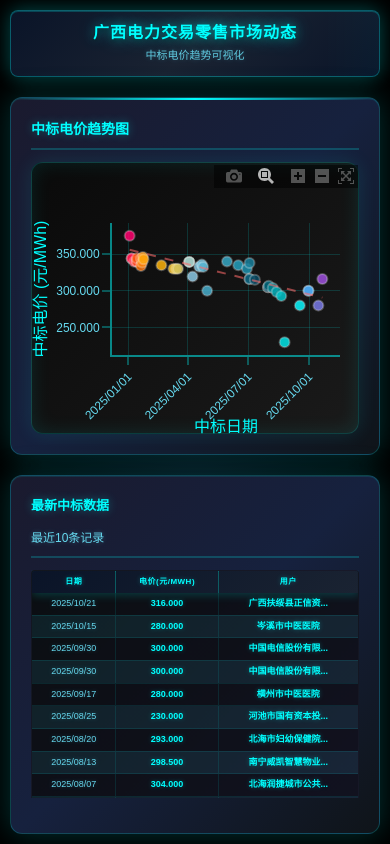
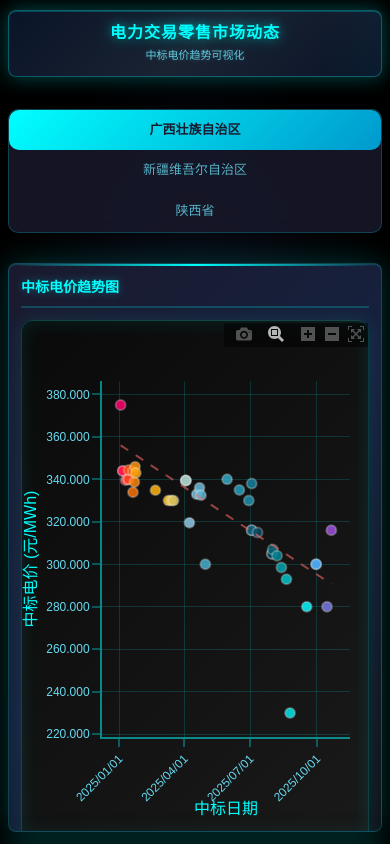
Before and after one commit to Boerd-coin/powertrade_bidding_visualization, a plain HTML site: page index.html in a window 390 px wide. Drawn offline with nearby package versions, Linux system fonts and the light colour scheme.

Commit message:
增加新疆和陕西的招投标数据

```diff
--- a/bidding_data.json
+++ b/bidding_data.json
@@ -1,5 +1,7 @@
 {
   "data": [
+    {
+      "广西壮族自治区": [
         {
           "user_name": "广西扶绥县正信资产投资管理有限公司",
           "power_company": "瑞亿新电气有限责任公司",
@@ -259,4 +261,38 @@
           "bid_price": 375.0
         }
       ]
+    },
+    {
+      "陕西省": [
+        {
+          "user_name": "永寿县人民医院",
+          "power_company": "国汇电能（山西）实业有限公司",
+          "bid_date": "2025-09-29",
+          "bid_price": 308.0
+        },
+        {
+          "user_name": "西安普天通信有限公司",
+          "power_company": "陕西洁能售电有限公司",
+          "bid_date": "2025-06-06",
+          "bid_price": 305.0
+        },
+        {
+          "user_name": "陕西利君现代中药有限公司",
+          "power_company": "陕西旭东电力科技有限公司",
+          "bid_date": "2025-02-12",
+          "bid_price": 357.0
         }
+      ]
+    },
+    {
+      "新疆维吾尔自治区": [
+        {
+          "user_name": "新疆青湖天康食品有限公司",
+          "power_company": "山西风行测控股份有限公司",
+          "bid_date": "2025-03-12",
+          "bid_price": 221.2
+        }
+      ]
+    }
+  ]
+}
--- a/data-handler.js
+++ b/data-handler.js
@@ -28,14 +28,17 @@ class DataHandler {
      * 异步加载JSON数据
      * @param {string} dataUrl - 数据文件URL
      * @param {boolean} useCache - 是否使用缓存
+     * @param {string} region - 指定省份区域，如果不指定则返回第一个省份的数据
      * @returns {Promise<Array>} 返回处理后的数据数组
      */
-    async loadData(dataUrl = './bidding_data.json', useCache = true) {
+    async loadData(dataUrl = './bidding_data.json', useCache = true, region = null) {
         try {
+            const cacheKey = `${dataUrl}:${region || 'default'}`;
+
             // 检查缓存
-            if (useCache && this.dataCache.has(dataUrl)) {
-                console.log('从缓存加载数据');
-                return this.dataCache.get(dataUrl);
+            if (useCache && this.dataCache.has(cacheKey)) {
+                console.log('从缓存加载数据:', region || '默认');
+                return this.dataCache.get(cacheKey);
             }
 
             if (this.isLoading) {
@@ -45,7 +48,7 @@ class DataHandler {
             this.isLoading = true;
             this.showLoadingState(true);
 
-            console.log(`开始加载数据: ${dataUrl}`);
+            console.log(`开始加载数据: ${dataUrl}, 地区: ${region || '默认'}`);
 
             const response = await fetch(dataUrl, {
                 method: 'GET',
@@ -61,21 +64,21 @@ class DataHandler {
 
             const jsonData = await response.json();
 
-            // 验证数据结构
-            const validatedData = this.validateDataStructure(jsonData);
+            // 验证数据结构并获取指定省份数据
+            const validatedData = this.validateDataStructure(jsonData, region);
 
             // 处理数据
             const processedData = this.processData(validatedData);
 
             // 缓存数据
             if (useCache) {
-                this.dataCache.set(dataUrl, processedData);
+                this.dataCache.set(cacheKey, processedData);
             }
 
             this.rawData = validatedData;
             this.processedData = processedData;
 
-            console.log(`数据加载成功，共 ${processedData.length} 条记录`);
+            console.log(`数据加载成功，共 ${processedData.length} 条记录，地区: ${region || '默认'}`);
 
             return processedData;
 
@@ -92,30 +95,58 @@ class DataHandler {
     /**
      * 验证数据结构
      * @param {Object} jsonData - JSON数据对象
+     * @param {string} region - 指定省份区域
      * @returns {Array} 验证后的数据数组
      */
-    validateDataStructure(jsonData) {
+    validateDataStructure(jsonData, region = null) {
         if (!jsonData) {
             throw new Error('数据为空');
         }
 
-        // 只处理包含data字段的对象结构
-        let dataArray;
-        if (jsonData.data && Array.isArray(jsonData.data)) {
-            dataArray = jsonData.data;
-        } else {
+        // 检查是否包含data字段
+        if (!jsonData.data || !Array.isArray(jsonData.data)) {
             throw new Error('数据格式不正确，期望包含data字段的对象');
         }
 
-        if (dataArray.length === 0) {
-            throw new Error('数据为空');
+        // 获取省份数据
+        let provinceData = null;
+
+        if (region) {
+            // 查找指定省份的数据
+            for (const item of jsonData.data) {
+                if (item[region] && Array.isArray(item[region])) {
+                    provinceData = item[region];
+                    break;
+                }
+            }
+
+            if (!provinceData) {
+                throw new Error(`未找到指定省份的数据: ${region}`);
+            }
+        } else {
+            // 如果没有指定省份，使用第一个省份的数据
+            const firstProvince = jsonData.data[0];
+            if (!firstProvince) {
+                throw new Error('没有可用的省份数据');
+            }
+
+            const provinceName = Object.keys(firstProvince)[0];
+            provinceData = firstProvince[provinceName];
+
+            if (!Array.isArray(provinceData)) {
+                throw new Error('省份数据格式错误，应为数组');
+            }
+        }
+
+        if (provinceData.length === 0) {
+            throw new Error('省份数据为空');
         }
 
         // 验证每条记录
         const validatedData = [];
         const errors = [];
 
-        dataArray.forEach((item, index) => {
+        provinceData.forEach((item, index) => {
             try {
                 const validatedItem = this.validateRecord(item, index);
                 validatedData.push(validatedItem);
@@ -128,7 +159,6 @@ class DataHandler {
 
         if (errors.length > 0) {
             console.warn('数据验证警告:', errors);
-            // 数据已经过人工校核，不再因错误比例限制数据加载
         }
 
         if (validatedData.length === 0) {
@@ -498,6 +528,39 @@ class DataHandler {
     }
 
     /**
+     * 获取可用的省份列表
+     * @param {string} dataUrl - 数据文件URL
+     * @returns {Promise<Array>} 省份名称数组
+     */
+    async getAvailableRegions(dataUrl = './bidding_data.json') {
+        try {
+            const response = await fetch(dataUrl);
+            if (!response.ok) {
+                throw new Error(`数据加载失败: ${response.status}`);
+            }
+
+            const jsonData = await response.json();
+
+            if (!jsonData.data || !Array.isArray(jsonData.data)) {
+                throw new Error('数据格式错误');
+            }
+
+            const regions = [];
+            jsonData.data.forEach(item => {
+                const regionName = Object.keys(item)[0];
+                if (regionName) {
+                    regions.push(regionName);
+                }
+            });
+
+            return regions;
+        } catch (error) {
+            console.error('获取省份列表失败:', error);
+            throw error;
+        }
+    }
+
+    /**
      * 转换为CSV格式
      * @param {Array} data - 数据数组
      * @returns {string} CSV字符串
--- a/index.html
+++ b/index.html
@@ -14,133 +14,29 @@
     <link rel="stylesheet" href="main.css">
     <link rel="stylesheet" href="responsive.css">
 
-    <!-- 基础内联样式框架 -->
-    <style>
-        * {
-            margin: 0;
-            padding: 0;
-            box-sizing: border-box;
-        }
-
-        html, body {
-            height: 100%;
-            overflow: hidden;
-        }
-
-        body {
-            font-family: 'STZhongsong', Arial;
-            line-height: 1.6;
-            color: #00ffff;
-            background: radial-gradient(ellipse at center, #0a0f1c 0%, #000000 70%);
-            display: flex;
-            flex-direction: column;
-        }
-
-        .container {
-            display: flex;
-            flex-direction: column;
-            height: 100vh;
-            padding: 10px;
-        }
-
-        .header {
-            flex-shrink: 0;
-            margin-bottom: 20px;
-        }
-
-        .main-content {
-            display: flex;
-            gap: 20px;
-            flex: 1;
-            min-height: 0;
-        }
-
-        .chart-section {
-            flex: 0 0 80%;
-            background: linear-gradient(135deg, #1a1a2e 0%, #16213e 50%, #0f1419 100%);
-            border-radius: 12px;
-            box-shadow:
-                0 0 30px rgba(0, 255, 255, 0.2),
-                inset 0 1px 0 rgba(0, 255, 255, 0.1),
-                0 8px 32px rgba(0, 0, 0, 0.6);
-            padding: 20px;
-            display: flex;
-            flex-direction: column;
-            min-height: 0;
-            border: 1px solid rgba(0, 255, 255, 0.2);
-        }
-
-        .data-section {
-            flex: 0 0 20%;
-            background: linear-gradient(135deg, #1a1a2e 0%, #16213e 50%, #0f1419 100%);
-            border-radius: 12px;
-            box-shadow:
-                0 0 30px rgba(0, 255, 255, 0.2),
-                inset 0 1px 0 rgba(0, 255, 255, 0.1),
-                0 8px 32px rgba(0, 0, 0, 0.6);
-            padding: 20px;
-            display: flex;
-            flex-direction: column;
-            min-height: 0;
-            border: 1px solid rgba(0, 255, 255, 0.2);
-        }
-
-        #price-chart {
-            flex: 1;
-            min-height: 0;
-        }
-
-        #recent-data-table {
-            flex: 1;
-            overflow-y: auto;
-        }
-
-        .footer {
-            flex-shrink: 0;
-            margin-top: 10px;
-        }
-
-        .loading {
-            text-align: center;
-            padding: 40px;
-            color: #666;
-        }
-
-        .loading-spinner {
-            display: inline-block;
-            width: 30px;
-            height: 30px;
-            border: 3px solid #f3f3f3;
-            border-top: 3px solid #3498db;
-            border-radius: 50%;
-            animation: spin 1s linear infinite;
-            margin-bottom: 10px;
-        }
-
-        @keyframes spin {
-            0% { transform: rotate(0deg); }
-            100% { transform: rotate(360deg); }
-        }
-
-        @media (max-width: 768px) {
-            .main-content {
-                flex-direction: column;
-            }
-
-            .chart-section,
-            .data-section {
-                flex: 1;
-            }
-        }
-    </style>
 </head>
 <body>
     <div class="container">
         <!-- 页面标题 -->
         <header class="header">
-            <h1 class="page-title">广西电力交易零售市场动态</h1>
+            <h1 class="page-title">电力交易零售市场动态</h1>
             <p class="page-subtitle">中标电价趋势可视化</p>
         </header>
+
+        <!-- 省份选择导航栏 -->
+        <nav class="province-nav">
+            <ul class="nav-list">
+                <li class="nav-item">
+                    <a href="#广西壮族自治区" class="nav-link active" data-region="广西壮族自治区">广西壮族自治区</a>
+                </li>
+                <li class="nav-item">
+                    <a href="#新疆维吾尔自治区" class="nav-link" data-region="新疆维吾尔自治区">新疆维吾尔自治区</a>
+                </li>
+                <li class="nav-item">
+                    <a href="#陕西省" class="nav-link" data-region="陕西省">陕西省</a>
+                </li>
+            </ul>
+        </nav>
 
         <!-- 主要内容区域 -->
         <main class="main-content">
@@ -281,6 +177,70 @@
         .retry-btn:hover {
             background: #2980b9;
         }
+
+        /* 省份导航栏样式 */
+        .province-nav {
+            margin: 20px 0 30px 0;
+            background: rgba(26, 26, 46, 0.8);
+            border-radius: 10px;
+            border: 1px solid rgba(0, 255, 255, 0.2);
+            padding: 0;
+            backdrop-filter: blur(10px);
+        }
+
+        .nav-list {
+            list-style: none;
+            margin: 0;
+            padding: 0;
+            display: flex;
+            justify-content: center;
+            gap: 0;
+        }
+
+        .nav-item {
+            flex: 1;
+        }
+
+        .nav-link {
+            display: block;
+            padding: 12px 20px;
+            color: rgba(102, 217, 239, 0.8);
+            text-decoration: none;
+            text-align: center;
+            transition: all 0.3s ease;
+            border-radius: 10px;
+            font-size: 14px;
+            font-weight: 500;
+            position: relative;
+        }
+
+        .nav-link:hover {
+            background: rgba(0, 255, 255, 0.1);
+            color: #00ffff;
+            transform: translateY(-1px);
+        }
+
+        .nav-link.active {
+            background: linear-gradient(135deg, #00ffff, #0099cc);
+            color: #1a1a2e;
+            font-weight: 600;
+        }
+
+        .nav-link.active:hover {
+            transform: none;
+        }
+
+        /* 响应式导航栏 */
+        @media (max-width: 768px) {
+            .nav-list {
+                flex-direction: column;
+            }
+
+            .nav-link {
+                padding: 10px 15px;
+                font-size: 13px;
+            }
+        }
     </style>
 </body>
 </html>
--- a/main.js
+++ b/main.js
@@ -28,7 +28,8 @@ class PowerTradeApp {
             isLoading: false,
             currentData: null,
             selectedPoint: null,
-            lastUpdateTime: null
+            lastUpdateTime: null,
+            currentRegion: '广西壮族自治区' // 默认显示广西
         };
 
         // 配置
@@ -78,7 +79,8 @@ class PowerTradeApp {
             tableContainer: document.getElementById('recent-data-table'),
             chartLoading: document.getElementById('chart-loading'),
             tableLoading: document.getElementById('table-loading'),
-            tableBody: document.getElementById('table-body')
+            tableBody: document.getElementById('table-body'),
+            navLinks: document.querySelectorAll('.nav-link')
         };
 
         // 验证必要元素是否存在
@@ -120,6 +122,17 @@ class PowerTradeApp {
             this.handlePointSelection(event.detail);
         });
 
+        // 绑定省份导航栏点击事件
+        this.elements.navLinks.forEach(link => {
+            link.addEventListener('click', (event) => {
+                event.preventDefault();
+                const region = link.getAttribute('data-region');
+                if (region && region !== this.state.currentRegion) {
+                    this.loadRegionData(region);
+                }
+            });
+        });
+
         // 页面可见性变化事件（处理标签页切换）
         document.addEventListener('visibilitychange', () => {
             if (!document.hidden && this.state.isInitialized) {
@@ -148,8 +161,8 @@ class PowerTradeApp {
             this.state.isLoading = true;
             this.showLoading(true);
 
-            // 加载数据
-            const data = await this.dataHandler.loadData(this.config.dataUrl);
+            // 加载默认省份数据
+            const data = await this.dataHandler.loadData(this.config.dataUrl, true, this.state.currentRegion);
 
             if (!data || data.length === 0) {
                 throw new Error('没有可用的数据');
@@ -167,12 +180,78 @@ class PowerTradeApp {
             this.updateLastUpdateTime();
 
             this.showLoading(false);
-            console.log(`初始数据加载完成，共 ${data.length} 条记录`);
+            console.log(`初始数据加载完成，共 ${data.length} 条记录，地区: ${this.state.currentRegion}`);
 
         } catch (error) {
             this.showLoading(false);
             throw error;
         }
+    }
+
+    /**
+     * 加载指定省份的数据
+     * @param {string} region - 省份名称
+     */
+    async loadRegionData(region) {
+        try {
+            if (this.state.isLoading) {
+                console.warn('正在加载数据，请稍候');
+                return;
+            }
+
+            console.log(`切换到省份: ${region}`);
+
+            this.state.isLoading = true;
+            this.showLoading(true);
+
+            // 更新导航栏状态
+            this.updateNavActiveState(region);
+
+            // 加载指定省份数据
+            const data = await this.dataHandler.loadData(this.config.dataUrl, true, region);
+
+            if (!data || data.length === 0) {
+                throw new Error(`${region}暂无数据`);
+            }
+
+            // 更新应用状态
+            this.state.currentData = data;
+            this.state.currentRegion = region;
+            this.state.selectedPoint = null; // 清除之前的选择
+
+            // 更新图表
+            await this.chart.updateChart(data);
+
+            // 更新表格
+            this.updateRecentDataTable(data);
+
+            // 更新最后更新时间
+            this.updateLastUpdateTime();
+
+            this.showLoading(false);
+            this.showNotification(`已切换至${region}`, 'success');
+
+            console.log(`省份数据加载完成，共 ${data.length} 条记录，地区: ${region}`);
+
+        } catch (error) {
+            this.showLoading(false);
+            this.handleError(`加载${region}数据失败`, error);
+        }
+    }
+
+    /**
+     * 更新导航栏激活状态
+     * @param {string} activeRegion - 激活的省份
+     */
+    updateNavActiveState(activeRegion) {
+        this.elements.navLinks.forEach(link => {
+            const region = link.getAttribute('data-region');
+            if (region === activeRegion) {
+                link.classList.add('active');
+            } else {
+                link.classList.remove('active');
+            }
+        });
     }
 
     /**
```
Lines whose indentation alone changed are shown as unchanged.
